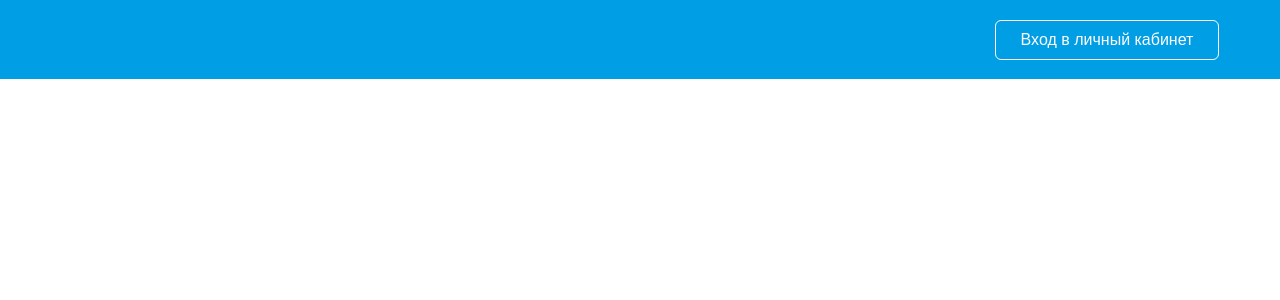
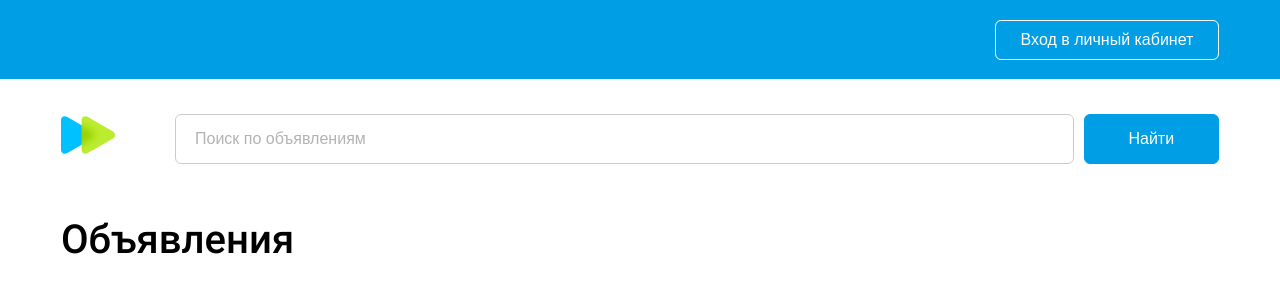
Before and after one commit to zai-elina/skypro-avito, a React (Create React App) app: page / in a window 1280 px wide. Shown: the top 300 px of the page. Built offline with nearby package versions, Linux system fonts and the light colour scheme.

Commit message:
Добавление логотипа и формы поиска

```diff
--- a/package.json
+++ b/package.json
@@ -14,6 +14,7 @@
     "react": "^18.2.0",
     "react-dom": "^18.2.0",
     "react-redux": "^8.1.3",
+    "react-responsive": "^9.0.2",
     "react-router-dom": "^6.17.0",
     "react-scripts": "5.0.1",
     "typescript": "^4.9.5",
--- /dev/null
+++ b/src/components/layout/logo/Logo.module.css
@@ -0,0 +1,9 @@
+.logo {
+  width: 54px;
+  height: auto;
+}
+.logoMob {
+  display: block;
+  width: 32px;
+  height: 32px;
+}
--- a/src/components/layout/logo/Logo.tsx
+++ b/src/components/layout/logo/Logo.tsx
@@ -1,7 +1,21 @@
 import React from 'react'
+import { Link } from 'react-router-dom'
+import classes from './Logo.module.css'
+import { useMediaQuery } from 'react-responsive'
 
 const Logo = () => {
-  return <div></div>
+  const isMobile = useMediaQuery({
+    query: '(max-width: 590px)',
+  })
+  return (
+    <Link to="/">
+      {isMobile ? (
+        <img className={classes.logo} src="./img/logo-mob.png" alt="logo" />
+      ) : (
+        <img className={classes.logo} src="./img/logo.png" alt="logo" />
+      )}
+    </Link>
+  )
 }
 
 export default Logo
--- /dev/null
+++ b/src/components/main/cardsSection/CardsSection.module.css
@@ -0,0 +1,13 @@
+.mainContainer {
+  max-width: 1178px;
+  margin: 0 auto;
+  padding: 52px 10px 37px;
+}
+.mainTitle {
+  font-style: normal;
+  font-weight: 500;
+  font-size: 40px;
+  line-height: 42px;
+  color: #000000;
+  margin-bottom: 30px;
+}
--- /dev/null
+++ b/src/components/main/cardsSection/CardsSection.tsx
@@ -0,0 +1,12 @@
+import React from 'react'
+import classes from './CardsSection.module.css'
+
+const CardsSection = () => {
+  return (
+    <section className={classes.mainContainer}>
+      <h2 className={classes.mainTitle}>Объявления</h2>
+    </section>
+  )
+}
+
+export default CardsSection
--- /dev/null
+++ b/src/components/main/searchForm/Search.module.css
@@ -0,0 +1,64 @@
+.searchForm {
+  margin-left: 60px;
+  max-width: 1044px;
+  width: 100%;
+  display: flex;
+}
+.searchText {
+  width: 100%;
+  height: 50px;
+  border-width: 1px;
+  border-style: solid;
+  border-color: rgba(0, 0, 0, 0.2);
+  border-radius: 6px;
+  background-color: transparent;
+  padding: 13px 19px;
+  font-style: normal;
+  font-weight: 400;
+  font-size: 16px;
+  line-height: 24px;
+  color: #000000;
+}
+.searchText::-moz-placeholder {
+  background-color: transparent;
+  color: rgba(0, 0, 0, 0.3);
+  font-style: normal;
+  font-weight: 400;
+  font-size: 16px;
+  line-height: 24px;
+}
+.searchText::placeholder {
+  background-color: transparent;
+  color: rgba(0, 0, 0, 0.3);
+  font-style: normal;
+  font-weight: 400;
+  font-size: 16px;
+  line-height: 24px;
+}
+.searchTextMob {
+  display: inline-block;
+  width: 100%;
+  height: 32px;
+  border: none;
+  border-radius: 30px;
+  background-color: #ffffff;
+  padding: 5px 17px;
+  font-size: 14px;
+  line-height: 21px;
+  color: #000000;
+}
+.searchBtn {
+  margin-left: 10px;
+  width: 158px;
+  height: 50px;
+  background-color: #009ee4;
+  border: 1px solid #009ee4;
+  border-radius: 6px;
+  font-size: 16px;
+  line-height: 24px;
+  color: #ffffff;
+}
+.searchBtn:hover {
+  background-color: #0080c1;
+  cursor: pointer;
+}
--- a/src/components/main/searchForm/SearchForm.tsx
+++ b/src/components/main/searchForm/SearchForm.tsx
@@ -1,7 +1,32 @@
 import React from 'react'
+import classes from './Search.module.css'
+import { useMediaQuery } from 'react-responsive'
 
 const SearchForm = () => {
-  return <div></div>
+  const isMobile = useMediaQuery({
+    query: '(max-width: 590px)',
+  })
+  return (
+    <form className={classes.searchForm}>
+      {isMobile ? (
+        <input
+          className={classes.searchTextMob}
+          type="search"
+          placeholder="Поиск"
+          name="search-mob"
+        />
+      ) : (
+        <input
+          className={classes.searchText}
+          type="search"
+          placeholder="Поиск по объявлениям"
+          name="search"
+        />
+      )}
+
+      <button className={classes.searchBtn}>Найти</button>
+    </form>
+  )
 }
 
 export default SearchForm
--- a/src/pages/layoutPage/LayoutPage.tsx
+++ b/src/pages/layoutPage/LayoutPage.tsx
@@ -1,12 +1,14 @@
 import React, { FC } from 'react'
 import classes from './LayoutPage.module.css'
 import Header from '../../components/layout/header/Header'
+import { Outlet } from 'react-router-dom'
 
 const LayoutPage: FC = () => {
   return (
     <div className={classes.wrapper}>
       <div className={classes.container}>
         <Header />
+        <Outlet />
       </div>
     </div>
   )
--- a/src/pages/mainPage/MainPage.module.css
+++ b/src/pages/mainPage/MainPage.module.css
@@ -0,0 +1,10 @@
+.mainSearch {
+  width: 100%;
+  display: flex;
+  align-items: center;
+  justify-content: space-between;
+  padding: 11px 0;
+  max-width: 1178px;
+  margin: 0 auto;
+  padding: 31px 10px 0px;
+}
--- a/src/pages/mainPage/MainPage.tsx
+++ b/src/pages/mainPage/MainPage.tsx
@@ -1,7 +1,19 @@
 import React, { FC } from 'react'
+import Logo from '../../components/layout/logo/Logo'
+import classes from './MainPage.module.css'
+import SearchForm from '../../components/main/searchForm/SearchForm'
+import CardsSection from '../../components/main/cardsSection/CardsSection'
 
 const MainPage: FC = () => {
-  return <main></main>
+  return (
+    <main>
+      <div className={classes.mainSearch}>
+        <Logo />
+        <SearchForm />
+      </div>
+      <CardsSection />
+    </main>
+  )
 }
 
 export default MainPage
--- a/src/routes/Routes.tsx
+++ b/src/routes/Routes.tsx
@@ -1,12 +1,13 @@
 import React, { FC } from 'react'
 import { Routes, Route } from 'react-router-dom'
 import LayoutPage from '../pages/layoutPage/LayoutPage'
+import MainPage from '../pages/mainPage/MainPage'
 
 const AppRoutes: FC = () => {
   return (
     <Routes>
       <Route path="/" element={<LayoutPage />}>
-        {/* <Route path="/" element={<MainPage />} /> */}
+        <Route path="/" element={<MainPage />} />
         {/* <Route element={<ProtectedRoute />}></Route> */}
         {/* <Route path="*" element={<NotFound />} /> */}
       </Route>
```
Also changed, not shown: 1 other file (tests, documents, lock files or other folders).
